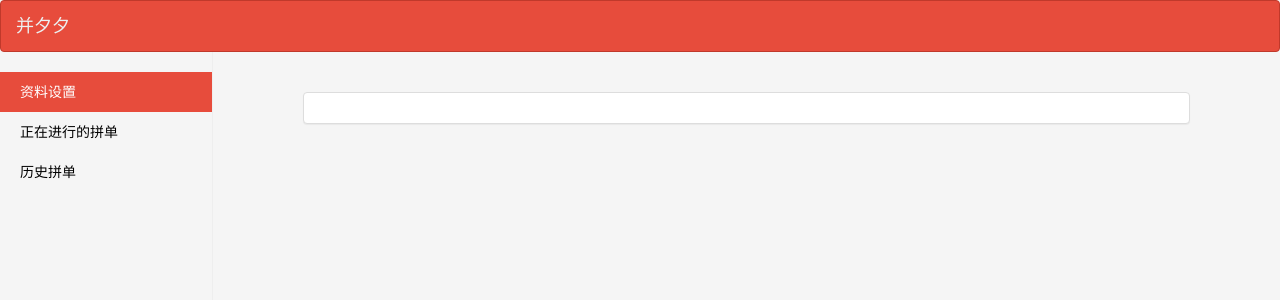
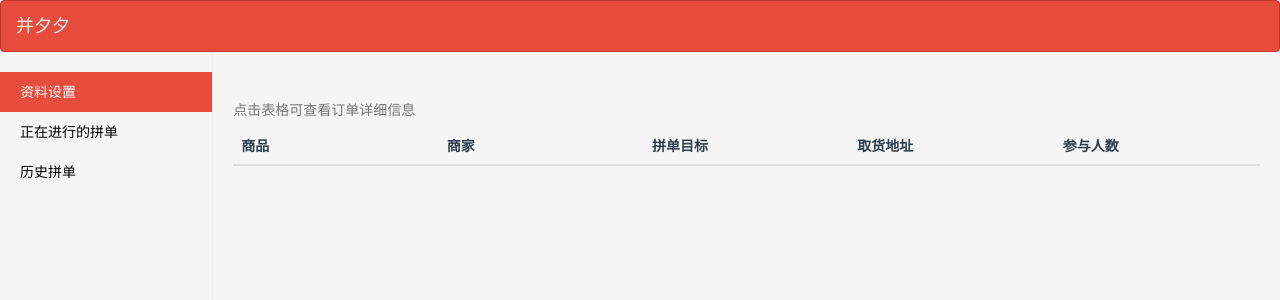
Before and after one commit to includeYY/bingxixi, a Vue app: page /user/bill-info in a window 1280 px wide. Shown: the top 300 px of the page. Built offline with nearby package versions, Linux system fonts and the light colour scheme.

Commit message:
添加用户查询自己订单的页面

```diff
--- a/src/components/BillInfo.vue
+++ b/src/components/BillInfo.vue
@@ -1,3 +1,57 @@
 <template>
-  <h1>This is bill info</h1>
+  <div>
+    <table class="table table-striped">
+      <caption>点击表格可查看订单详细信息</caption>
+      <thead>
+        <tr>
+          <th>商品</th>
+          <th>商家</th>
+          <th>拼单目标</th>
+          <th>取货地址</th>
+          <th>参与人数</th>
+        </tr>
+      </thead>
+      <tbody>
+        <tr @click="BillClick(bill)" v-for="bill in bills" :key="bill.id">
+          <td>{{bill.product}}</td>
+          <td>{{bill.shop}}</td>
+          <td>{{bill.target}}</td>
+          <td>{{bill.address}}</td>
+          <td>{{bill.status}}</td>
+        </tr>
+      </tbody>
+    </table>
+  </div>
 </template>
+
+<script>
+export default {
+  name: 'BillInfo',
+  data () {
+    return {
+      bills: []
+    }
+  },
+  methods: {
+    BillClick: function (bill) {
+      this.$router.push({
+        path: '/detail',
+        query: {
+          billInfo: JSON.stringify(bill)
+        }
+      })
+    }
+  },
+  created: function () {
+    let list = this.$route.query.bills
+    if (typeof (list) !== 'undefined') {
+      if (list.length > 0) {
+        this.bills = JSON.parse(list)
+        console.log(this.bills)
+      }
+    } else {
+      alert('当前没有订单')
+    }
+  }
+}
+</script>
--- a/src/components/MidLayer.vue
+++ b/src/components/MidLayer.vue
@@ -17,9 +17,9 @@ export default {
           if (response.data.status === 0) {
             this.$router.push({
               path: '/user/bill-info',
-              query: JSON.stringify({
-                bills: response.data.data.list
-              })
+              query: {
+                bills: JSON.stringify(response.data.data.list)
+              }
             })
           } else {
             this.$router.push({
@@ -32,16 +32,16 @@ export default {
       } else {
         this.$axios({
           method: 'post',
-          url: this.Global.SERVER_URL.list_my_bill_all
+          url: this.Global.SERVER_URL.list_my_bill_active
         }).then((response) => {
           console.log('GetMyActiveBill: ')
           console.log(response)
           if (response.data.status === 0) {
             this.$router.push({
               path: '/user/bill-info',
-              query: JSON.stringify({
-                bills: response.data.data.list
-              })
+              query: {
+                bills: JSON.stringify(response.data.data.list)
+              }
             })
           } else {
             this.$router.push({
@@ -117,6 +117,10 @@ export default {
       this.Search()
     } else if (cas === '3') {
       this.GetBillByShop()
+    } else if (cas === '4') {
+      this.$router.push({
+        path: '/'
+      })
     }
   }
 }
--- a/src/components/UserSpace.vue
+++ b/src/components/UserSpace.vue
@@ -1,5 +1,6 @@
 <template>
   <div>
+    <bottom-nav />
     <nav class="navbar navbar-default">
       <div class="container-fluid">
         <div class="navbar-header">
@@ -14,8 +15,8 @@
         <div class="collapse navbar-collapse" id="my-navigation">
           <ul class="nav navbar-nav visible-xs">
             <li class="m-btn active" v-on:click="ChangeState"><router-link to="/user">资料设置</router-link></li>
-            <li class="m-btn" v-on:click="ChangeState"><router-link to="/user/bill-info">正在进行的拼单</router-link></li>
-            <li class="m-btn" v-on:click="ChangeState"><router-link to="/user/bill-info">历史拼单</router-link></li>
+            <li class="m-btn" v-on:click="ChangeState"><router-link to="/user/mid-layer/1">正在进行的拼单</router-link></li>
+            <li class="m-btn" v-on:click="ChangeState"><router-link to="/user/mid-layer/0">历史拼单</router-link></li>
             <li class="sidebar-btn m-btn" v-if="rights" v-on:click="ChangeState"><router-link to="/user/delete-user">管理用户</router-link></li>
             <li class="sidebar-btn m-btn" v-if="rights" v-on:click="ChangeState"><router-link to="/user/delete-bill">管理拼单</router-link></li>
           </ul>
@@ -45,9 +46,13 @@
 
 <script>
 import '../assets/dashboard.css'
+import BottomNav from './BottomNav.vue'
 
 export default {
   name: 'UserSpace',
+  components: {
+    BottomNav
+  },
   data () {
     return {
       rights: this.Cookie.get('rights') === 'a'
@@ -70,4 +75,7 @@ export default {
   transform: translateX(10px);
   opacity: 0;
 }
+.main {
+  padding: 20px;
+}
 </style>
--- a/src/router/router.js
+++ b/src/router/router.js
@@ -11,6 +11,7 @@ import DeleteUser from '../components/DeleteUser.vue'
 import DeleteBill from '../components/DeleteBill.vue'
 import Release from '../components/Release.vue'
 import Detail from '../components/DetailPage.vue'
+import BillInfo from '../components/BillInfo.vue'
 
 Vue.use(Router)
 
@@ -45,7 +46,7 @@ const routers = [
       },
       {
         path: 'bill-info',
-        component: BillList
+        component: BillInfo
       },
       {
         path: 'mid-layer/:cas',
```
